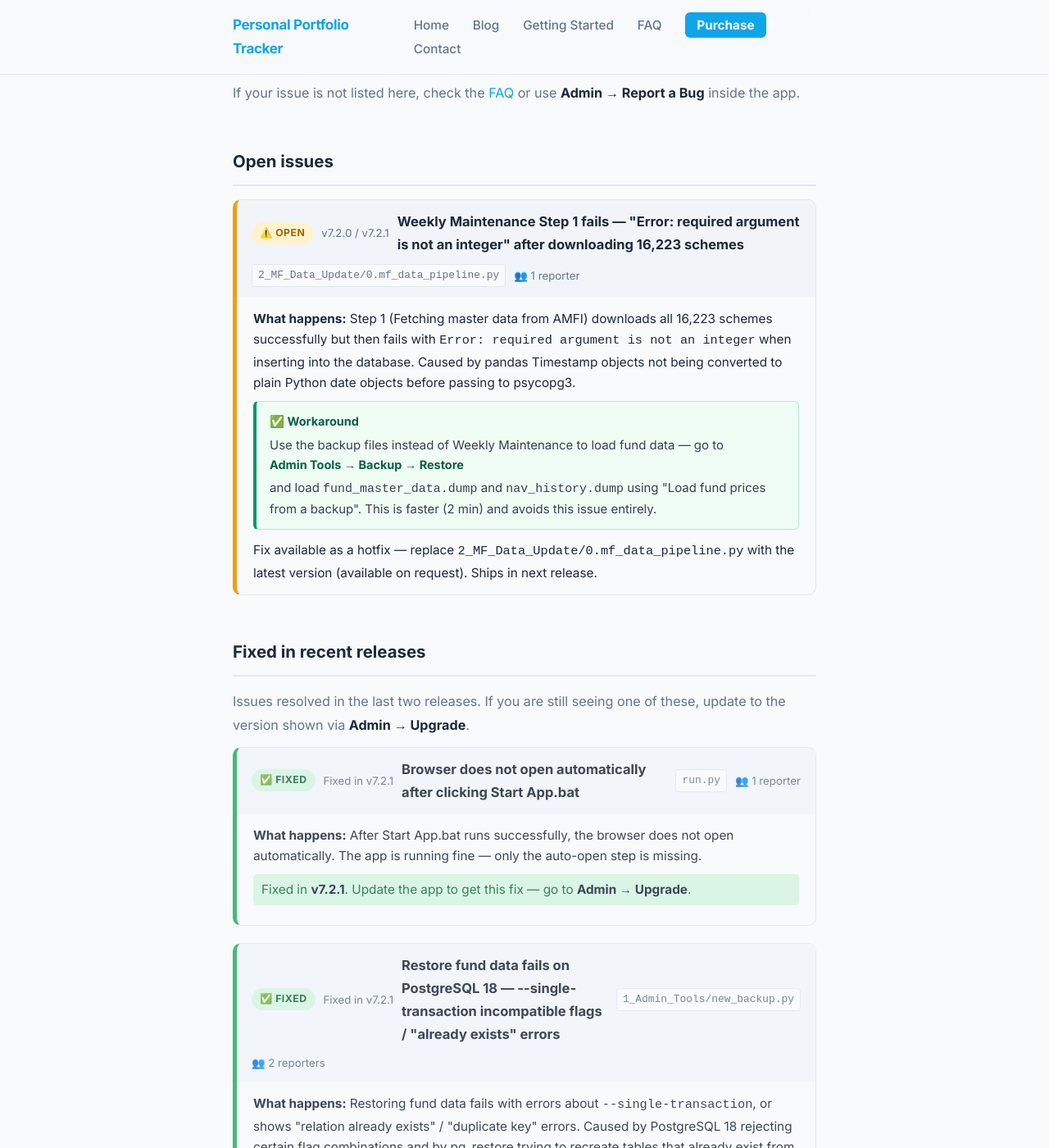
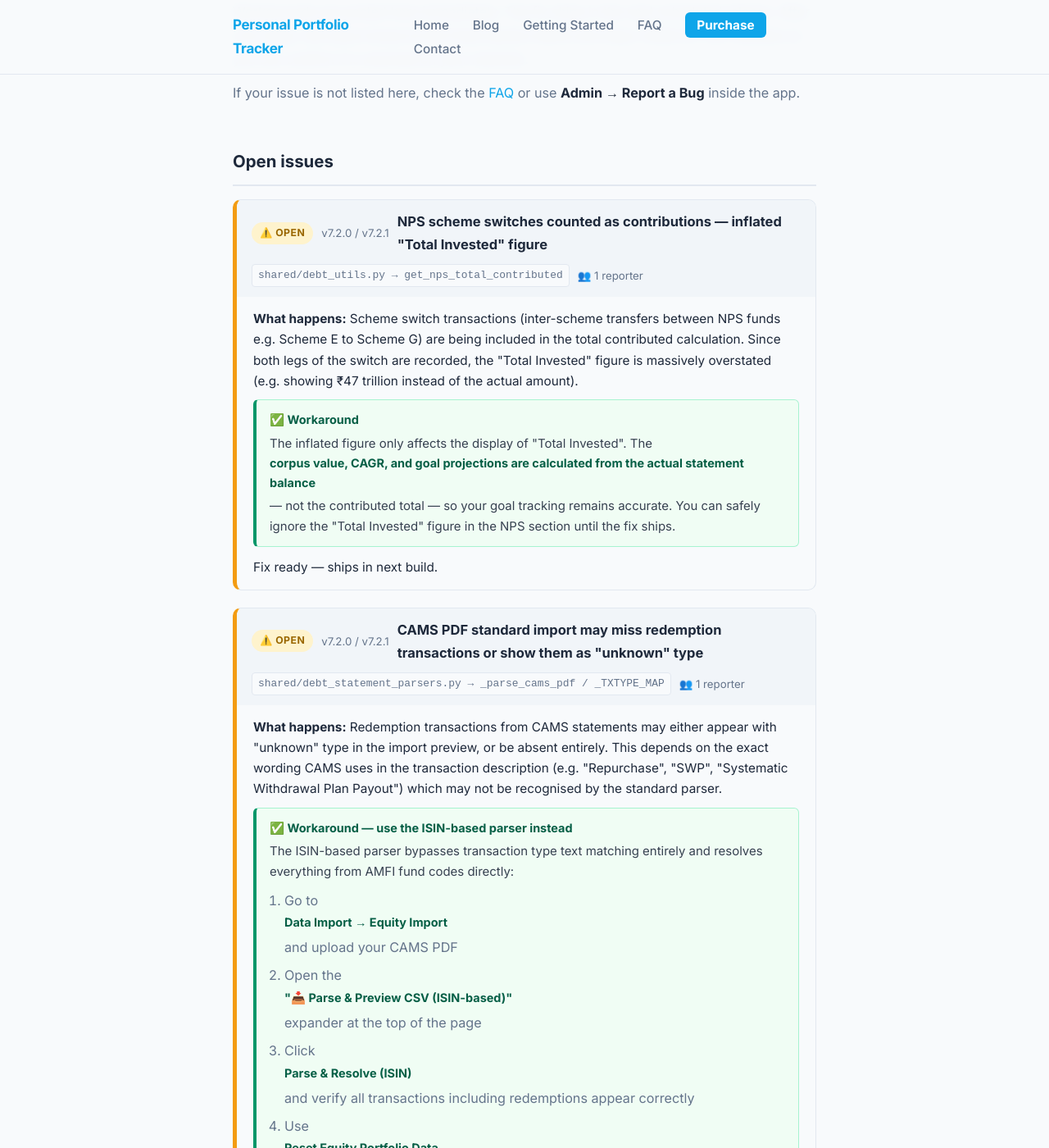
Before and after one commit to srikrishna2024/portfolio-tracker-blog, a Jekyll site: the page built from known-issues/index.html, in a window 1280 px wide and 1400 px high, scrolled down 449 px. Shown: the whole window at 82% size. Built offline with Jekyll 4.4.1, drawn with Linux system fonts in a browser that asks for light colours; some of the changed text lies outside the part shown.

Commit message:
known issues: add NPS switch inflation and MF redemption issues with workarounds

```diff
--- a/known-issues/index.html
+++ b/known-issues/index.html
@@ -17,6 +17,48 @@ title: Known Issues & Workarounds
 
   <div class="content-section">
     <h2>Open issues</h2>
+
+    <div class="ki-issue ki-noncritical">
+      <div class="ki-header">
+        <span class="ki-badge ki-badge-noncritical">⚠️ Open</span>
+        <span class="ki-version">v7.2.0 / v7.2.1</span>
+        <h3 class="ki-title">NPS scheme switches counted as contributions — inflated "Total Invested" figure</h3>
+        <span class="ki-page">shared/debt_utils.py → get_nps_total_contributed</span>
+        <span class="ki-version">👥 1 reporter</span>
+      </div>
+      <div class="ki-body">
+        <p><strong>What happens:</strong> Scheme switch transactions (inter-scheme transfers between NPS funds e.g. Scheme E to Scheme G) are being included in the total contributed calculation. Since both legs of the switch are recorded, the "Total Invested" figure is massively overstated (e.g. showing ₹47 trillion instead of the actual amount).</p>
+        <div class="ki-workaround">
+          <strong>✅ Workaround</strong>
+          <p>The inflated figure only affects the display of "Total Invested". The <strong>corpus value, CAGR, and goal projections are calculated from the actual statement balance</strong> — not the contributed total — so your goal tracking remains accurate. You can safely ignore the "Total Invested" figure in the NPS section until the fix ships.</p>
+        </div>
+        <p class="ki-eta">Fix ready — ships in next build.</p>
+      </div>
+    </div>
+
+    <div class="ki-issue ki-noncritical">
+      <div class="ki-header">
+        <span class="ki-badge ki-badge-noncritical">⚠️ Open</span>
+        <span class="ki-version">v7.2.0 / v7.2.1</span>
+        <h3 class="ki-title">CAMS PDF standard import may miss redemption transactions or show them as "unknown" type</h3>
+        <span class="ki-page">shared/debt_statement_parsers.py → _parse_cams_pdf / _TXTYPE_MAP</span>
+        <span class="ki-version">👥 1 reporter</span>
+      </div>
+      <div class="ki-body">
+        <p><strong>What happens:</strong> Redemption transactions from CAMS statements may either appear with "unknown" type in the import preview, or be absent entirely. This depends on the exact wording CAMS uses in the transaction description (e.g. "Repurchase", "SWP", "Systematic Withdrawal Plan Payout") which may not be recognised by the standard parser.</p>
+        <div class="ki-workaround">
+          <strong>✅ Workaround — use the ISIN-based parser instead</strong>
+          <p>The ISIN-based parser bypasses transaction type text matching entirely and resolves everything from AMFI fund codes directly:</p>
+          <ol style="font-size:0.88rem;color:#374151;margin:8px 0 0;padding-left:18px;line-height:1.9;">
+            <li>Go to <strong>Data Import → Equity Import</strong> and upload your CAMS PDF</li>
+            <li>Open the <strong>"📥 Parse &amp; Preview CSV (ISIN-based)"</strong> expander at the top of the page</li>
+            <li>Click <strong>Parse &amp; Resolve (ISIN)</strong> and verify all transactions including redemptions appear correctly</li>
+            <li>Use <strong>Reset Equity Portfolio Data</strong> (scroll to bottom) to clear any previous bad import, then re-import using this flow</li>
+          </ol>
+        </div>
+        <p class="ki-eta">Partial fix in v7.2.1 (additional redemption type variants added). Full fix requires seeing the exact transaction description from the affected statement — contact support if the ISIN-based workaround also doesn't capture redemptions.</p>
+      </div>
+    </div>
 
     <div class="ki-issue ki-noncritical">
       <div class="ki-header">
```
